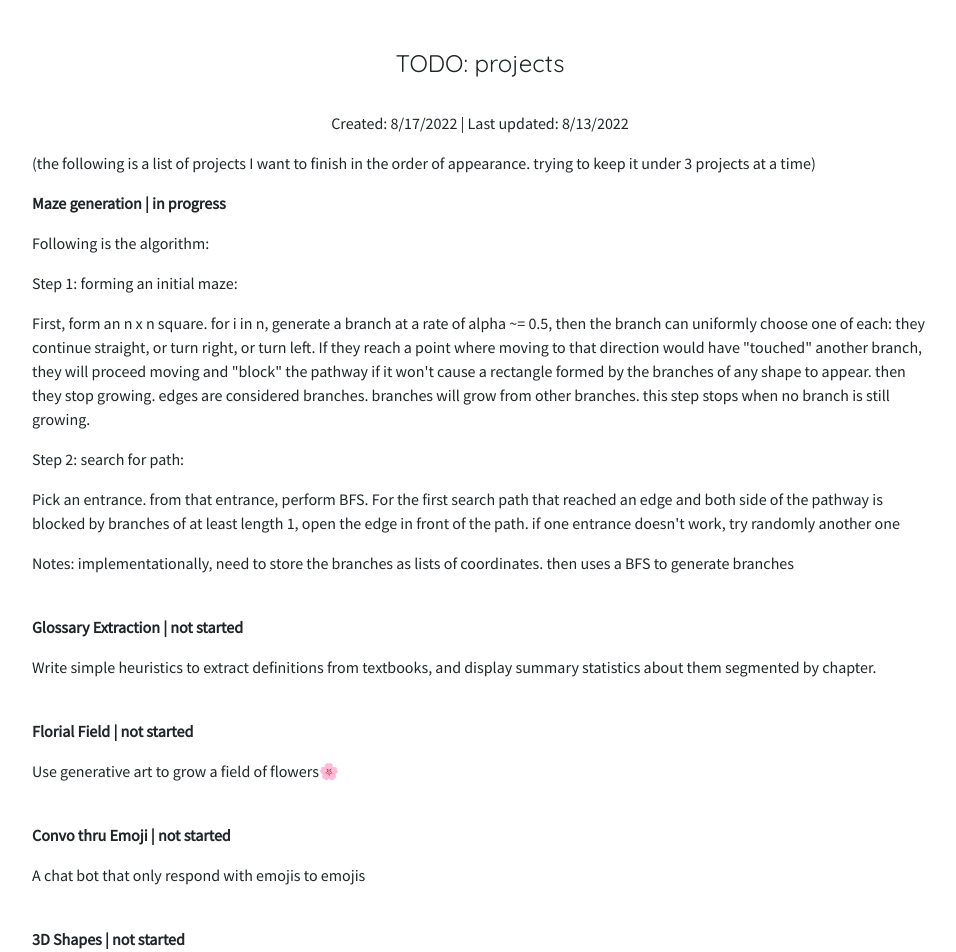
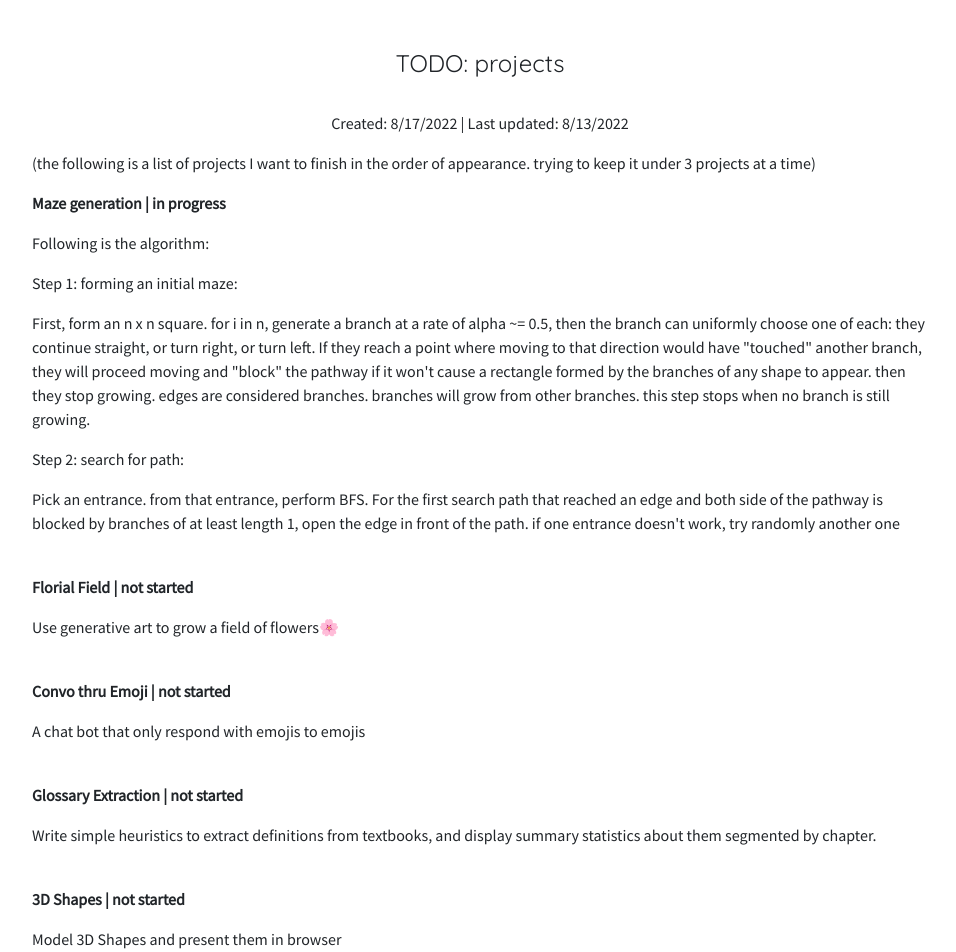
Before and after one commit to tianyimasf/home, a React (Create React App) app in the folder frontend/: page /todoprojects in a window 1280 px wide. Shown: the top 952 px of the page, without its empty margins (160-1116 px from the left). Built offline with nearby package versions, Linux system fonts and the light colour scheme.

Commit message:
reorder todo projects

```diff
--- a/frontend/src/blogs/TODOProjects.tsx
+++ b/frontend/src/blogs/TODOProjects.tsx
@@ -21,11 +21,6 @@ class TODOProject extends React.Component {
                 <p>Pick an entrance. from that entrance, perform BFS. For the first search path that reached an edge and both side of the pathway
                 is blocked by branches of at least length 1, open the edge in front of the path. if one entrance doesn't work, try randomly
                 another one</p>
-                <p>Notes: implementationally, need to store the branches as lists of coordinates. then uses a BFS to generate branches</p>
-                <br></br>
-
-                <p><b>Glossary Extraction | not started</b></p>
-                <p>Write simple heuristics to extract definitions from textbooks, and display summary statistics about them segmented by chapter.</p>
                 <br></br>
 
                 <p><b>Florial Field | not started</b></p>
@@ -34,6 +29,10 @@ class TODOProject extends React.Component {
 
                 <p><b>Convo thru Emoji | not started</b></p>
                 <p>A chat bot that only respond with emojis to emojis</p>
+                <br></br>
+
+                <p><b>Glossary Extraction | not started</b></p>
+                <p>Write simple heuristics to extract definitions from textbooks, and display summary statistics about them segmented by chapter.</p>
                 <br></br>
 
                 <p><b>3D Shapes | not started</b></p>
```
